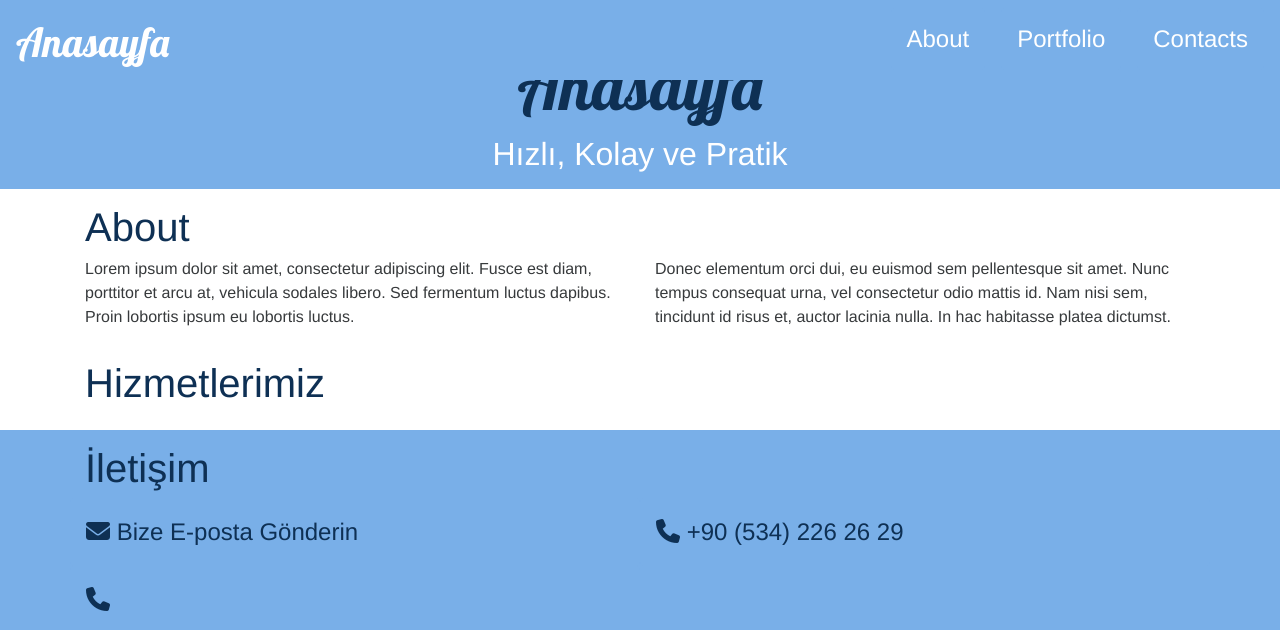
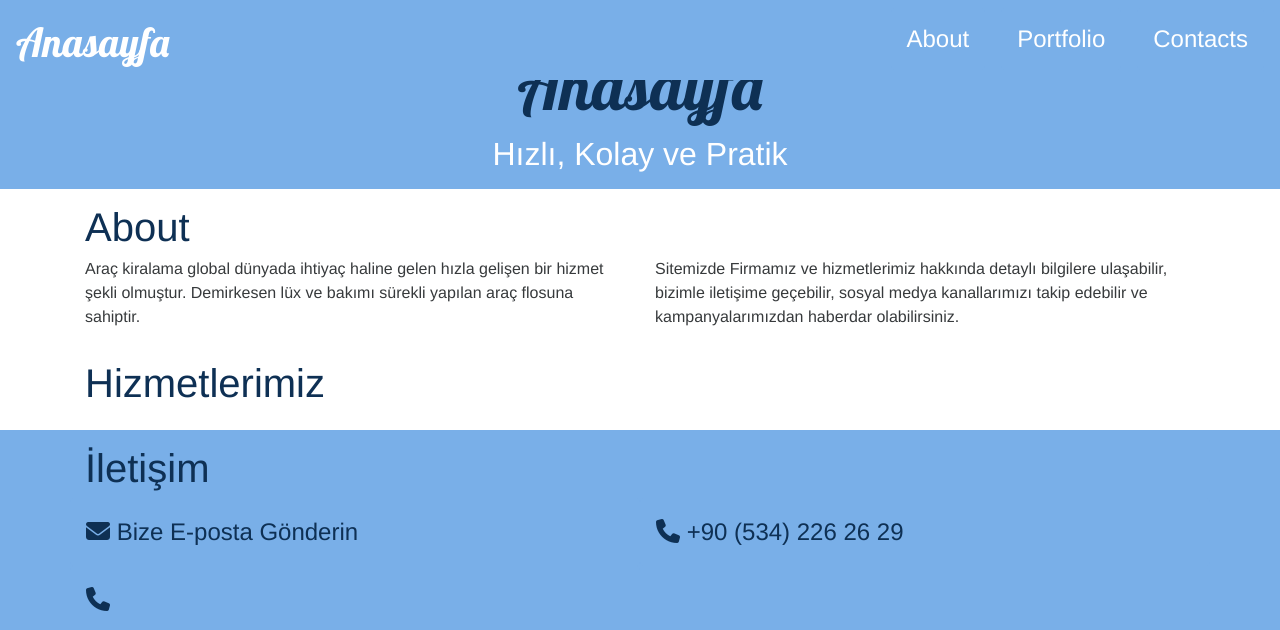
Before and after one commit to borfirbora/demirkesenotokiralama, a Jekyll site: the page built from index.html, in a window 1280 px wide and 900 px high, scrolled down 397 px, cut to the strip 0-630 px from the top of the window. Built offline with Jekyll 4.4.1, drawn with Linux system fonts in a browser that asks for light colours; nearby versions of some CDN libraries.

Commit message:
Update about.html

```diff
--- a/_includes/about.html
+++ b/_includes/about.html
@@ -5,15 +5,12 @@
         </div>
         <div class="col-sm-12 col-md-6">
             <p>
-                Lorem ipsum dolor sit amet, consectetur adipiscing elit. Fusce est diam, porttitor et arcu at, vehicula
-                sodales libero. Sed fermentum luctus dapibus. Proin lobortis ipsum eu lobortis luctus.
+            		Araç kiralama global dünyada ihtiyaç haline gelen hızla gelişen bir hizmet şekli olmuştur. Demirkesen lüx ve bakımı sürekli yapılan araç flosuna sahiptir.
             </p>
         </div>
         <div class="col-sm-12 col-md-6">
             <p>
-                Donec elementum orci dui, eu euismod sem pellentesque sit amet. Nunc tempus consequat urna, vel
-                consectetur odio mattis id. Nam nisi sem, tincidunt id risus et, auctor lacinia nulla. In hac habitasse
-                platea dictumst.
+Sitemizde Firmamız ve hizmetlerimiz hakkında detaylı bilgilere ulaşabilir, bizimle iletişime geçebilir, sosyal medya kanallarımızı takip edebilir ve kampanyalarımızdan haberdar olabilirsiniz.
             </p>
         </div>
     </div>
```
